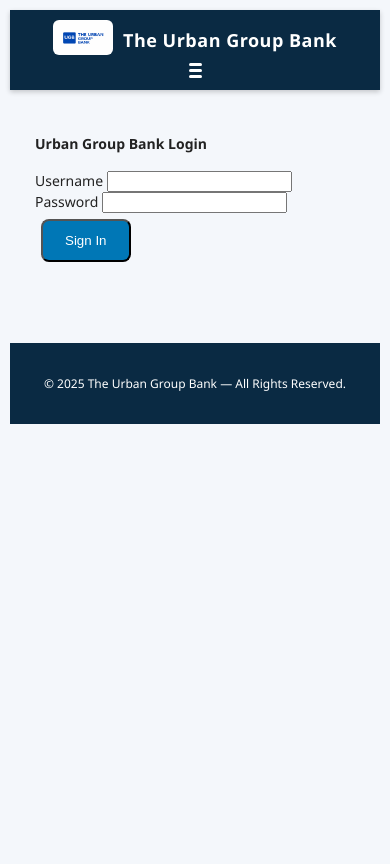
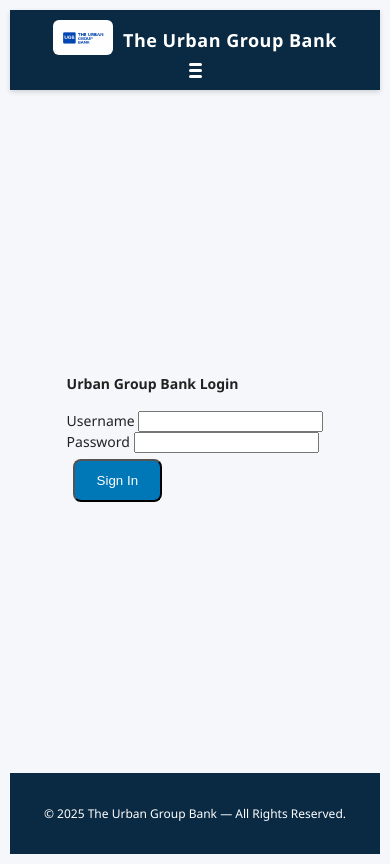
Before and after one commit to derrbdreblove-dot/the_urban_group_bank, a Flask app: page / in a window 390 px wide. Before the commit the page ends 424 px from the top, so only its background shows below. Run offline with Flask 3, Linux system fonts and the light colour scheme.

Commit message:
Improve mobile navbar and center layout

```diff
--- a/templates/base.html
+++ b/templates/base.html
@@ -10,17 +10,37 @@
   {% block styles %}{% endblock %}
 
   <style>
+    /* Overall body alignment */
+    body {
+      margin: 0;
+      font-family: "Segoe UI", Tahoma, Geneva, Verdana, sans-serif;
+      background: #f5f7fa;
+      display: flex;
+      flex-direction: column;
+      min-height: 100vh;
+    }
+
+    main {
+      flex: 1;
+      display: flex;
+      justify-content: center;
+      align-items: center;
+      flex-direction: column;
+      padding: 20px;
+    }
+
     /* Navbar styling */
     .navbar {
       display: flex;
       justify-content: space-between;
       align-items: center;
       background: #0a2a43;
-      padding: 10px 20px;
+      padding: 12px 5%;
       color: white;
       position: sticky;
       top: 0;
       z-index: 999;
+      box-shadow: 0 2px 5px rgba(0, 0, 0, 0.15);
     }
 
     .nav-logo-link {
@@ -47,7 +67,7 @@
     nav {
       display: flex;
       align-items: center;
-      gap: 15px;
+      gap: 18px;
       transition: max-height 0.3s ease, opacity 0.3s ease;
     }
 
@@ -64,14 +84,14 @@
     }
 
     nav .logout {
-      background: #0074cc;
+      background: #e63946;
       padding: 6px 14px;
-      border-radius: 5px;
+      border-radius: 6px;
       font-weight: 600;
     }
 
     nav .logout:hover {
-      background: #005fa3;
+      background: #c62828;
     }
 
     /* Hamburger button */
@@ -97,6 +117,12 @@
 
     /* Mobile styles */
     @media (max-width: 768px) {
+      .navbar {
+        flex-wrap: wrap;
+        justify-content: space-between;
+        padding: 10px 20px;
+      }
+
       nav {
         position: absolute;
         top: 60px;
@@ -104,29 +130,31 @@
         width: 100%;
         background: #0a2a43;
         flex-direction: column;
-        align-items: flex-start;
+        align-items: center;
         max-height: 0;
         overflow: hidden;
         opacity: 0;
       }
 
       nav.show {
-        max-height: 500px; /* Increased to fit all links */
+        max-height: 1000px;
         opacity: 1;
         padding: 10px 0;
+        overflow-y: auto;
       }
 
       nav a {
         width: 100%;
-        padding: 12px 20px;
-        border-top: 1px solid rgba(255,255,255,0.1);
+        padding: 14px;
+        text-align: center;
+        border-top: 1px solid rgba(255, 255, 255, 0.1);
       }
 
       .menu-toggle {
         display: flex;
       }
 
-      /* Animate hamburger to “X” */
+      /* Animate hamburger to X */
       .menu-toggle.open span:nth-child(1) {
         transform: rotate(45deg) translate(5px, 5px);
       }
@@ -143,6 +171,7 @@
       margin: 15px auto;
       max-width: 800px;
       padding: 0 20px;
+      width: 100%;
     }
 
     .alert {
@@ -150,6 +179,7 @@
       border-radius: 5px;
       margin-bottom: 10px;
       font-weight: 500;
+      text-align: center;
     }
 
     .alert.success { background: #e0f7e9; color: #008e53; }
@@ -161,7 +191,7 @@
       padding: 20px;
       background: #0a2a43;
       color: white;
-      margin-top: 50px;
+      margin-top: auto;
       font-size: 14px;
     }
   </style>
```
Also changed, not shown: templates/dashboard.html (+33 -40 lines).
